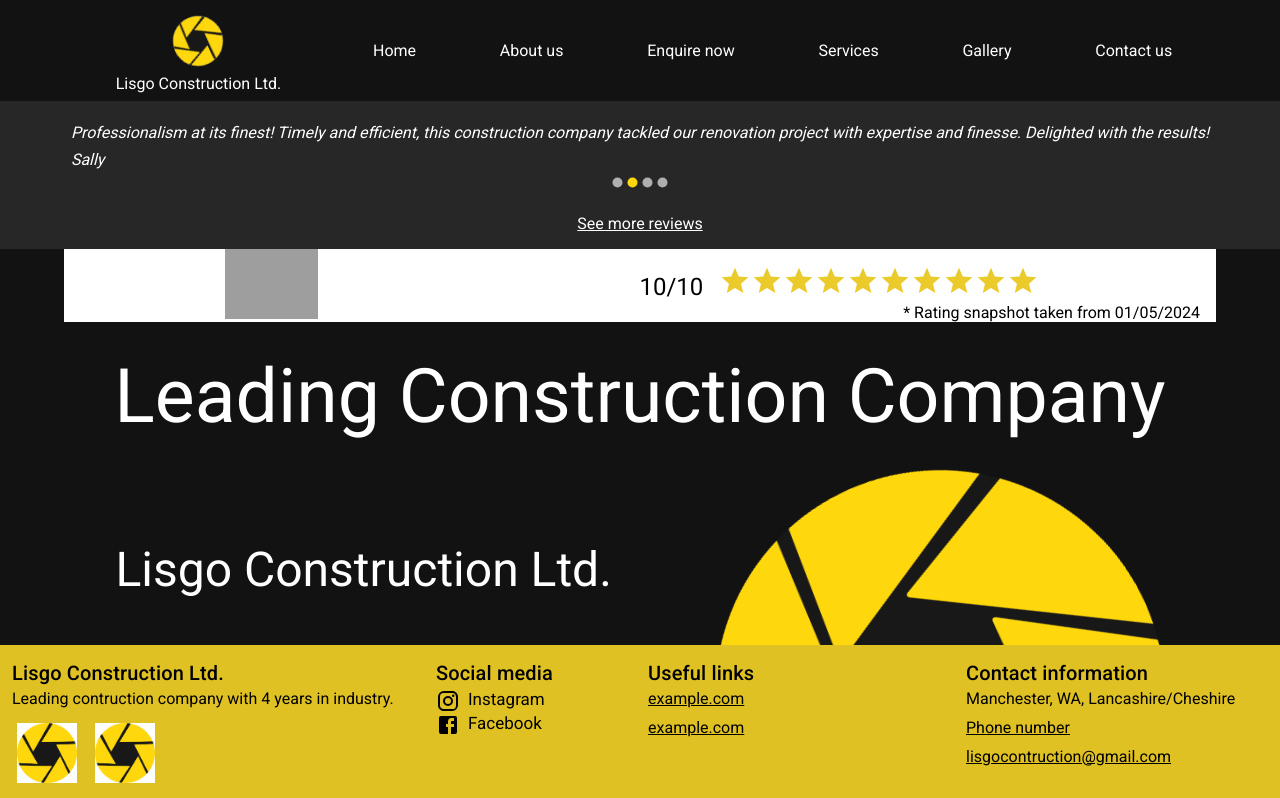
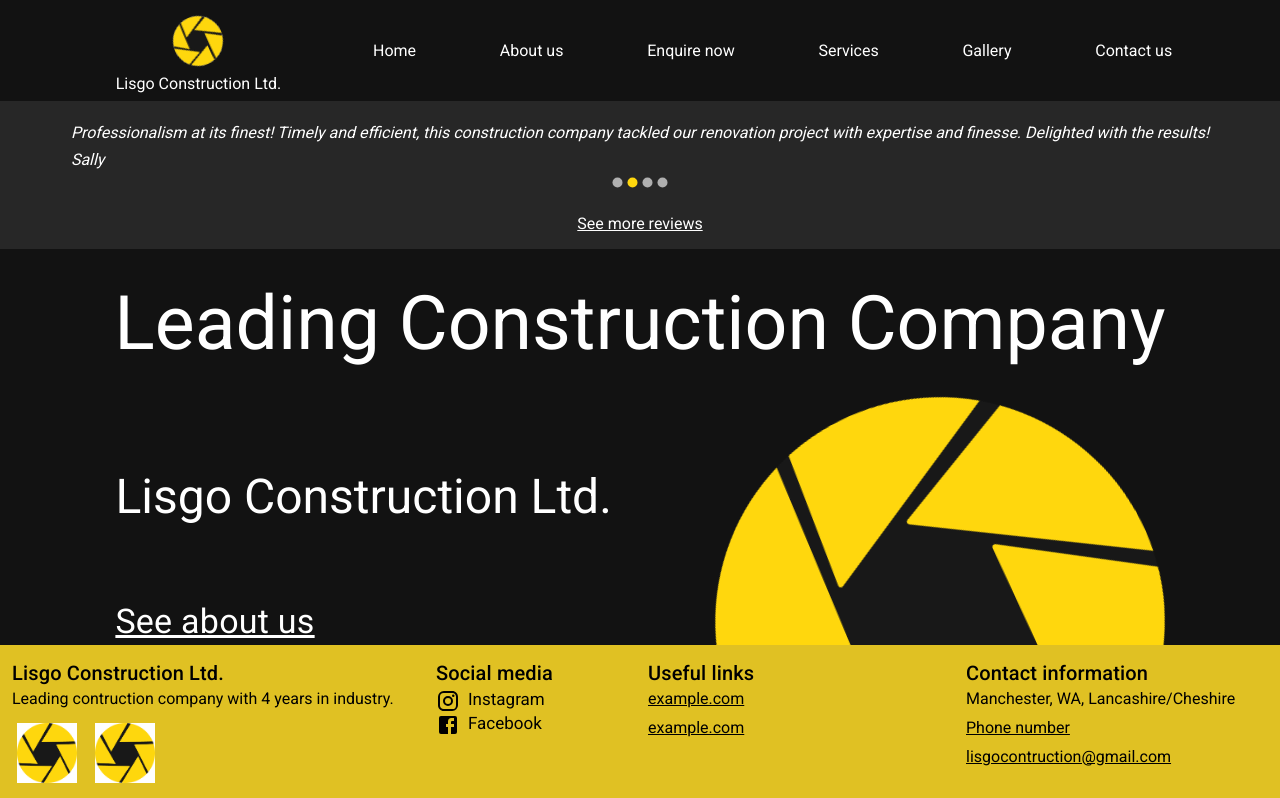
Before and after one commit to taldav8598/LisgoConstructionLtdWebsite, a React (Vite) app in the folder client/: page / in a window 1280 px wide. Shown: the top 798 px of the page. Built offline with nearby package versions, Linux system fonts and the light colour scheme; no server answers; grey boxes are pictures that could not be loaded.

Commit message:
fix: removes check-a-trade banner

```diff
--- a/client/src/Home.jsx
+++ b/client/src/Home.jsx
@@ -2,7 +2,6 @@ import Carousel from "react-material-ui-carousel";
 import { Link, Typography, Grid } from "@mui/material";
 import "./Home.css";
 import Item from "./Item";
-import StarIcon from "@mui/icons-material/Star";
 import ExpandMoreIcon from "@mui/icons-material/ExpandMore";
 
 export default function Home() {
@@ -28,7 +27,6 @@ export default function Home() {
         "Reliable and trustworthy, this construction company exceeded all our expectations. Their commitment to quality workmanship and customer service sets them apart in the industry. A top choice for any construction needs.",
     },
   ];
-  const starNums = [1, 2, 3, 4, 5, 6, 7, 8, 9, 10];
   return (
     <section id="home" className="HomeSection">
       <div className="ReviewContainer">
@@ -52,39 +50,7 @@ export default function Home() {
           See more reviews
         </Link>
       </div>
-      <a
-        target="_blank"
-        href="https://www.checkatrade.com/trades/lisgoconstruction892696"
-      >
-        <div className="check-a-trade-container">
-          <div className="rating-and-img">
-            <img
-              src="http://www.checkatrade.com/Images/CAT_Approved_member_logo.jpg"
-              alt="check a trade"
-            />
-            <div className="rating-container">
-              <Typography variant="h5">10/10</Typography>
-              <tbody>
-                {starNums.map((_, i) => (
-                  <StarIcon
-                    key={i}
-                    className="star"
-                    style={{ opacity: 1 }}
-                    fontSize="inherit"
-                  ></StarIcon>
-                ))}
-              </tbody>
-            </div>
-          </div>
-          <div className="as-of">
-            <Typography variant="p">
-              * Rating snapshot taken from 01/05/2024
-            </Typography>
-          </div>
 
-          {/* {starNums.map(num && )} */}
-        </div>
-      </a>
       <div className="home-title-container">
         <h1 className="leading-company-heading">
           Leading Construction Company
```
